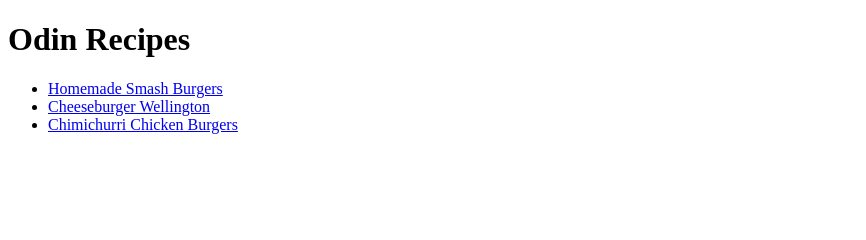
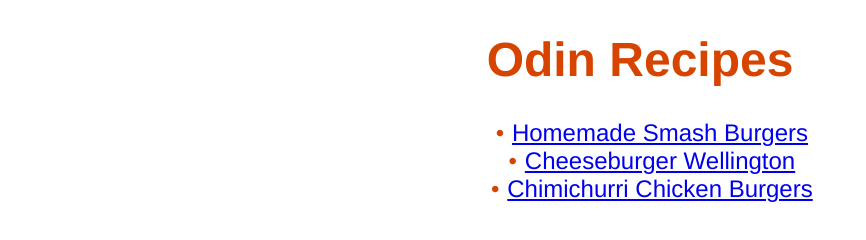
Before and after one commit to Philipped85/odin-recipes, a plain HTML site: page index.html in a window 1280 px wide. Shown: the whole page, without its empty margins (0-866 px from the left). Drawn offline with Linux system fonts and the light colour scheme.

Commit message:
Add css href link

```diff
--- a/index.html
+++ b/index.html
@@ -3,13 +3,14 @@
 <head>
     <meta charset="UTF-8">
     <title>Odin recipes</title>
+    <link rel="stylesheet" href="css/style.css">
 </head>
 <body>
     <h1>Odin Recipes</h1>
       <ul>
-        <li><a href="recipes/smash-burgers.html">Homemade Smash Burgers</a></li>
-        <li><a href="recipes/cheeseburger-wellington.html">Cheeseburger Wellington</a></li>
-        <li><a href="recipes/chimichurri-chicken-burgers.html">Chimichurri Chicken Burgers</a></li>
+        <li style="font-size: 24px;"><a href="recipes/smash-burgers.html" target="_blank" rel="noopener noreferrer">Homemade Smash Burgers</a></li>
+        <li style="font-size: 24px;"><a href="recipes/cheeseburger-wellington.html" target="_blank" rel="noopener noreferrer">Cheeseburger Wellington</a></li>
+        <li style="font-size: 24px;"><a href="recipes/chimichurri-chicken-burgers.html" target="_blank" rel="noopener noreferrer">Chimichurri Chicken Burgers</a></li>
     </ul>
 
 </body>
```
